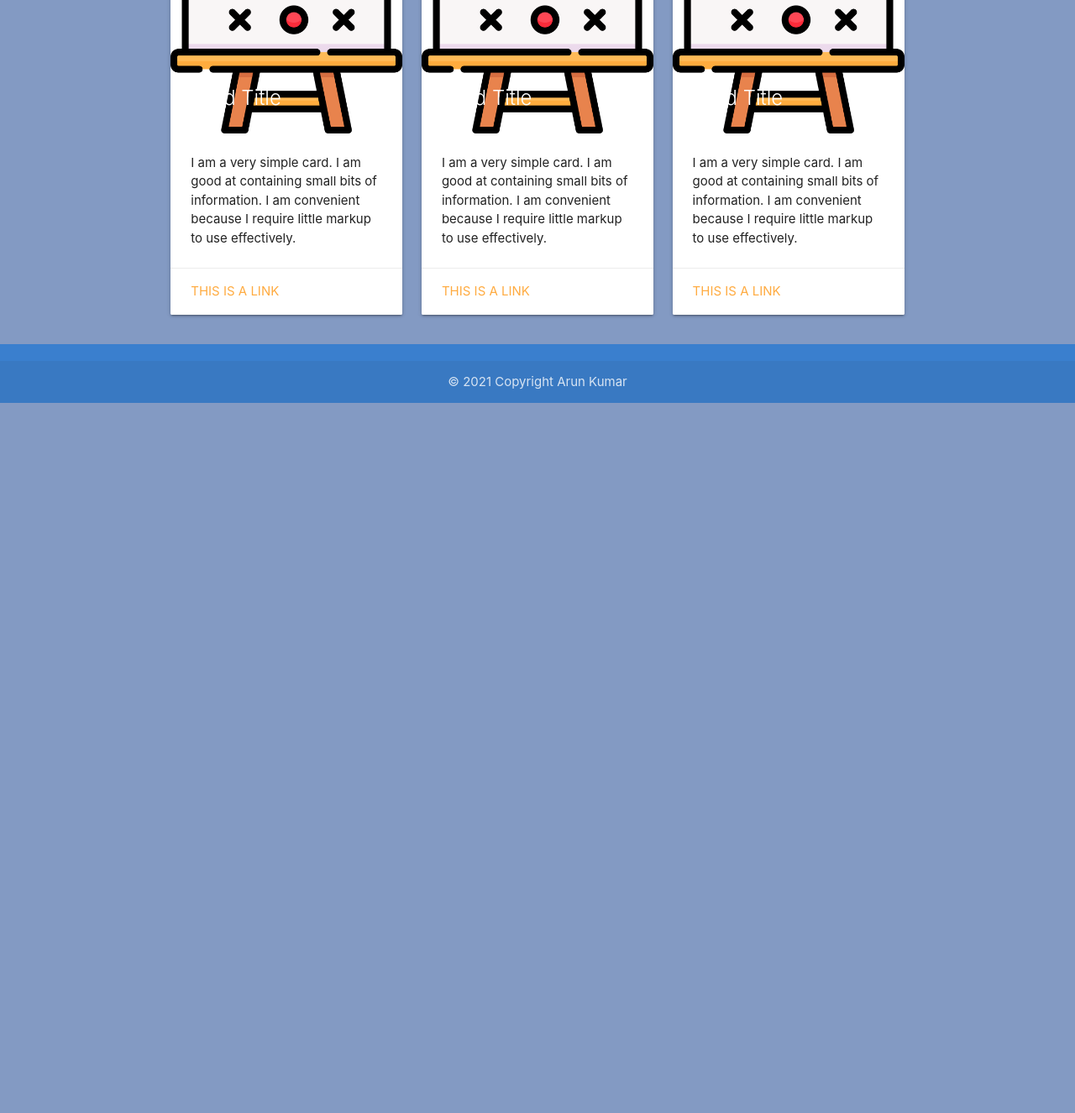
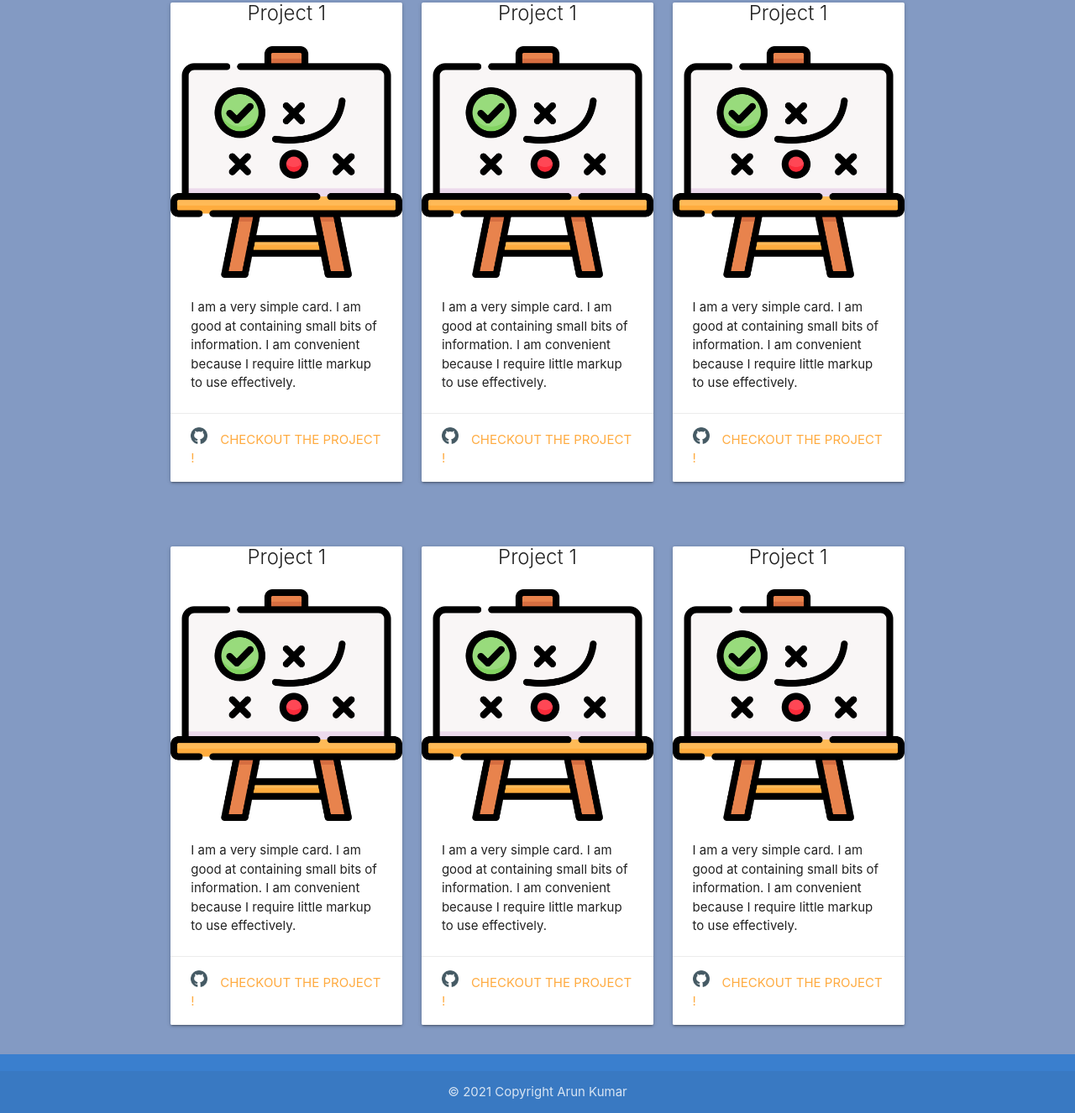
Before and after one commit to ioarun/sit725-2021-t2-prac3, a website: page public/projects.html in a window 1280 px wide. Shown: the part 750-2076 px from the top of the page at 84% size. Before the commit the page ends 1230 px from the top, so only its background shows below. Drawn offline with nearby package versions, Linux system fonts and the light colour scheme; no server answers.

Commit message:
Update projects title

```diff
--- a/public/projects.html
+++ b/public/projects.html
@@ -43,9 +43,9 @@
             <div class="row">
                 <div class="col l4 s12 m7">
                     <div class="card">
+                      <h1 class="card-title center"> Project 1 </h1>
                       <div class="card-image">
                         <img src="assets/strategy.png">
-                        <span class="card-title">Card Title</span>
                       </div>
                       <div class="card-content">
                         <p>I am a very simple card. I am good at containing small bits of information.
@@ -59,9 +59,10 @@
                   </div>
                   <div class="col l4 s12 m7">
                     <div class="card">
+                      <h1 class="card-title center"> Project 1 </h1>
                       <div class="card-image">
                         <img src="assets/strategy.png">
-                        <span class="card-title">Card Title</span>
+                        <!-- <span class="card-title">Card Title</span> -->
                       </div>
                       <div class="card-content">
                         <p>I am a very simple card. I am good at containing small bits of information.
@@ -75,9 +76,10 @@
                   </div>
                   <div class="col l4 s12 m7">
                     <div class="card">
+                      <h1 class="card-title center"> Project 1 </h1>
                       <div class="card-image">
                         <img src="assets/strategy.png">
-                        <span class="card-title">Card Title</span>
+                        <!-- <span class="card-title">Card Title</span> -->
                       </div>
                       <div class="card-content">
                         <p>I am a very simple card. I am good at containing small bits of information.
@@ -94,46 +96,106 @@
               <div class="row">
                 <div class="col l4 s12 m7">
                     <div class="card">
+                      <h1 class="card-title center"> Project 1 </h1>
                       <div class="card-image">
                         <img src="assets/strategy.png">
-                        <span class="card-title">Card Title</span>
+                        <!-- <span class="card-title">Card Title</span> -->
                       </div>
                       <div class="card-content">
                         <p>I am a very simple card. I am good at containing small bits of information.
                         I am convenient because I require little markup to use effectively.</p>
                       </div>
                       <div class="card-action">
-                        <a href="#">This is a link</a>
+                        <a href="https://github.com/alexbonti/node-material"><img
+                          src="assets/github.png" style="height: 20px; padding-right: 15px;"></i>Checkout the project !</a>
                       </div>
                     </div>
                   </div>
                   <div class="col l4 s12 m7">
                     <div class="card">
+                      <h1 class="card-title center"> Project 1 </h1>
                       <div class="card-image">
                         <img src="assets/strategy.png">
-                        <span class="card-title">Card Title</span>
+                        <!-- <span class="card-title">Card Title</span> -->
                       </div>
                       <div class="card-content">
                         <p>I am a very simple card. I am good at containing small bits of information.
                         I am convenient because I require little markup to use effectively.</p>
                       </div>
                       <div class="card-action">
-                        <a href="#">This is a link</a>
+                        <a href="https://github.com/alexbonti/node-material"><img
+                          src="assets/github.png" style="height: 20px; padding-right: 15px;"></i>Checkout the project !</a>
                       </div>
                     </div>
                   </div>
                   <div class="col l4 s12 m7">
                     <div class="card">
+                      <h1 class="card-title center"> Project 1 </h1>
                       <div class="card-image">
                         <img src="assets/strategy.png">
-                        <span class="card-title">Card Title</span>
+                        <!-- <span class="card-title">Card Title</span> -->
                       </div>
                       <div class="card-content">
                         <p>I am a very simple card. I am good at containing small bits of information.
                         I am convenient because I require little markup to use effectively.</p>
                       </div>
                       <div class="card-action">
-                        <a href="#">This is a link</a>
+                        <a href="https://github.com/alexbonti/node-material"><img
+                          src="assets/github.png" style="height: 20px; padding-right: 15px;"></i>Checkout the project !</a>
+                      </div>
+                    </div>
+                  </div>
+              </div>
+
+              <div class="row">
+                <div class="col l4 s12 m7">
+                    <div class="card">
+                      <h1 class="card-title center"> Project 1 </h1>
+                      <div class="card-image">
+                        <img src="assets/strategy.png">
+                        <!-- <span class="card-title">Card Title</span> -->
+                      </div>
+                      <div class="card-content">
+                        <p>I am a very simple card. I am good at containing small bits of information.
+                        I am convenient because I require little markup to use effectively.</p>
+                      </div>
+                      <div class="card-action">
+                        <a href="https://github.com/alexbonti/node-material"><img
+                          src="assets/github.png" style="height: 20px; padding-right: 15px;"></i>Checkout the project !</a>
+                      </div>
+                    </div>
+                  </div>
+                  <div class="col l4 s12 m7">
+                    <div class="card">
+                      <h1 class="card-title center"> Project 1 </h1>
+                      <div class="card-image">
+                        <img src="assets/strategy.png">
+                        <!-- <span class="card-title">Card Title</span> -->
+                      </div>
+                      <div class="card-content">
+                        <p>I am a very simple card. I am good at containing small bits of information.
+                        I am convenient because I require little markup to use effectively.</p>
+                      </div>
+                      <div class="card-action">
+                        <a href="https://github.com/alexbonti/node-material"><img
+                          src="assets/github.png" style="height: 20px; padding-right: 15px;"></i>Checkout the project !</a>
+                      </div>
+                    </div>
+                  </div>
+                  <div class="col l4 s12 m7">
+                    <div class="card">
+                      <h1 class="card-title center"> Project 1 </h1>
+                      <div class="card-image">
+                        <img src="assets/strategy.png">
+                        <!-- <span class="card-title">Card Title</span> -->
+                      </div>
+                      <div class="card-content">
+                        <p>I am a very simple card. I am good at containing small bits of information.
+                        I am convenient because I require little markup to use effectively.</p>
+                      </div>
+                      <div class="card-action">
+                        <a href="https://github.com/alexbonti/node-material"><img
+                          src="assets/github.png" style="height: 20px; padding-right: 15px;"></i>Checkout the project !</a>
                       </div>
                     </div>
                   </div>
```
